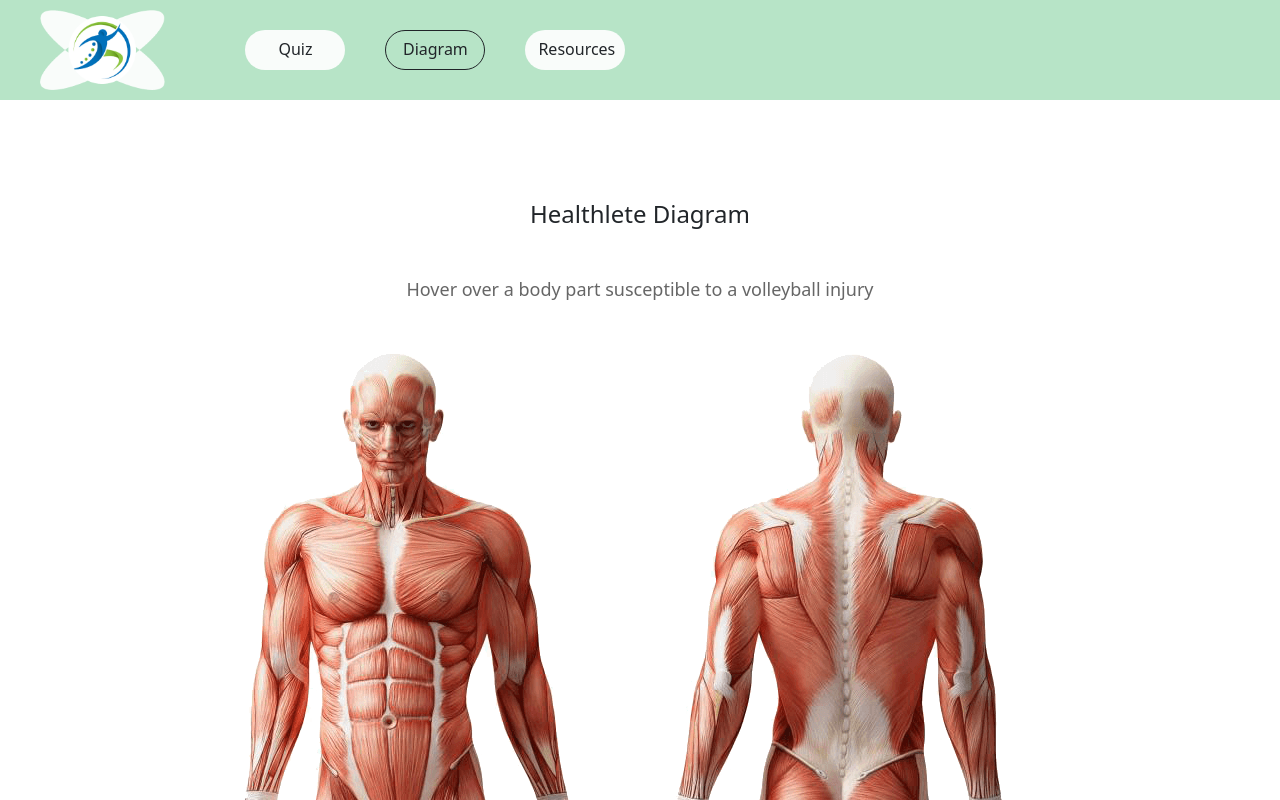
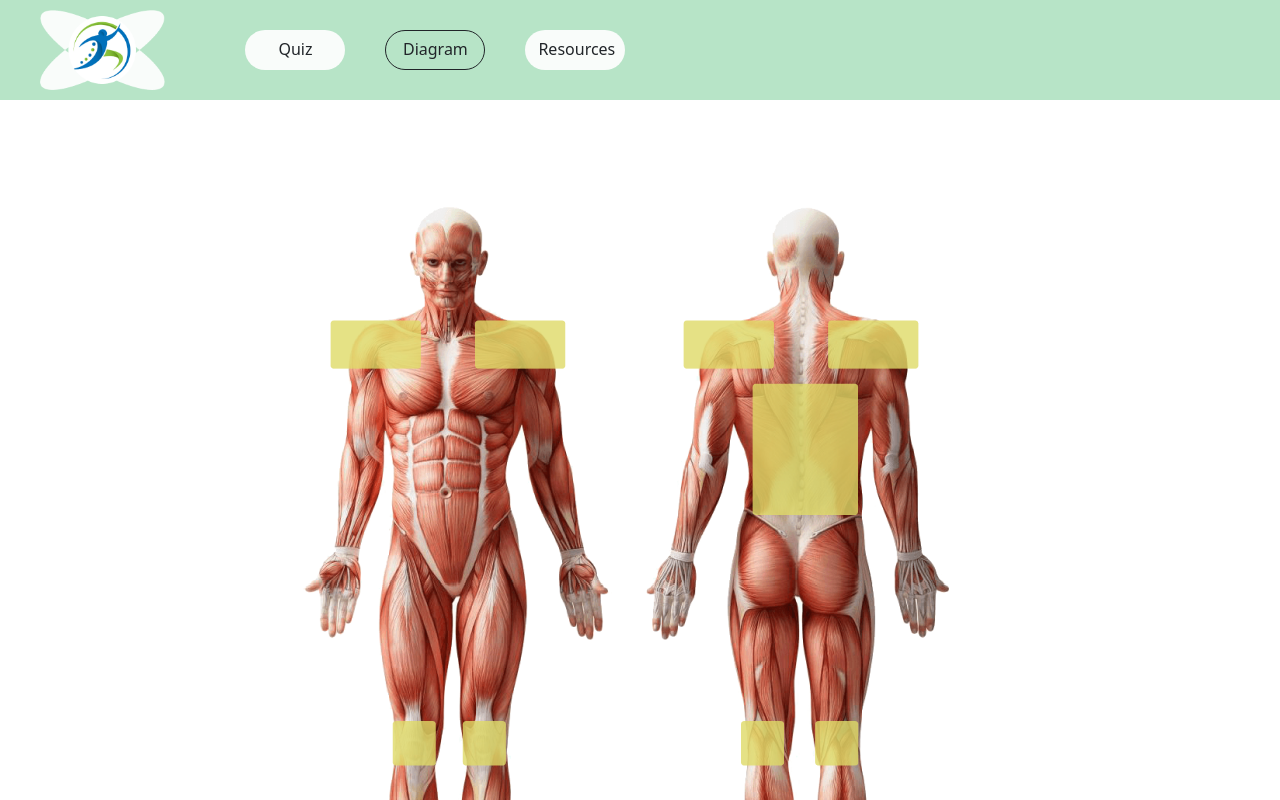
Before and after one commit to UW-INFO442-SP24/sunrise2.0, a React (Create React App) app: page /Diagram in a window 1280 px wide. Shown: the top 800 px of the page. Built offline with nearby package versions, Linux system fonts and the light colour scheme.

Commit message:
body diagram highlight

```diff
--- a/src/pages/Diagram/Diagram.js
+++ b/src/pages/Diagram/Diagram.js
@@ -1,12 +1,12 @@
+
+
 import React from 'react';
 import './diagram.css';
 
 const Diagram = () => {
   return (
     <div className="image-container">
-      <h1 className="diagram-title">Healthlete Diagram</h1>
-      <h2 className="instructions">Hover over a body part susceptible to a volleyball injury</h2>
-      <img src="img/bodyDiagram.png" alt="Human Body" useMap="#bodymap" />
+      <img src="img/bodyDiagramHighlight.png" alt="Human Body" useMap="#bodymap" />
       <map name="bodymap">
         <area shape="rect" coords="150,50,230,150" href="https://www.webmd.com/pain-management/shoulder-pain" alt="Shoulders" target="_blank" />
         <area shape="rect" coords="140,400,210,470" href="https://www.webmd.com/pain-management/knee-pain" alt="Knees" target="_blank" />
```
Also changed, not shown: public/img/bodyDiagramHighlight.png (added), public/img/bodyImg.png (deleted).
